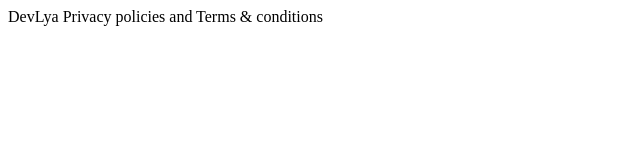
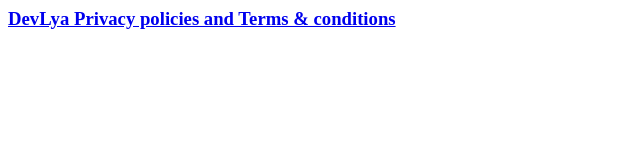
Before and after one commit to moubelkacem/devlya, a plain HTML site: page index.html in a window 1280 px wide. Shown: the whole page, without its empty margins (0-640 px from the left). Drawn offline with Linux system fonts and the light colour scheme.

Commit message:
Update index.html

```diff
--- a/index.html
+++ b/index.html
@@ -1,2 +1,2 @@
 
-<a herf="https://moubelkacem.github.io/devlya/privacy_and_terms.html">DevLya Privacy policies and Terms & conditions</a>
+<h3><a href="https://moubelkacem.github.io/devlya/privacy_and_terms.html">DevLya Privacy policies and Terms & conditions</a></h3>
```
